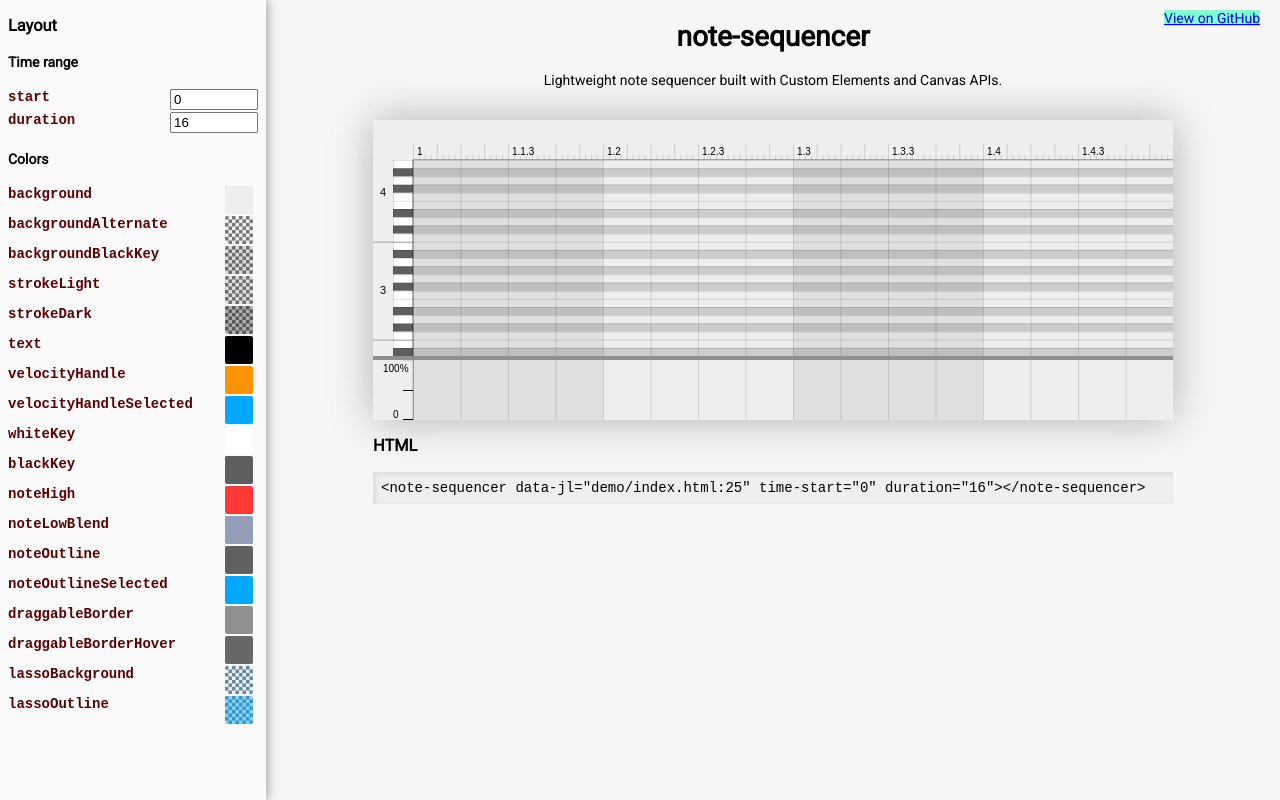
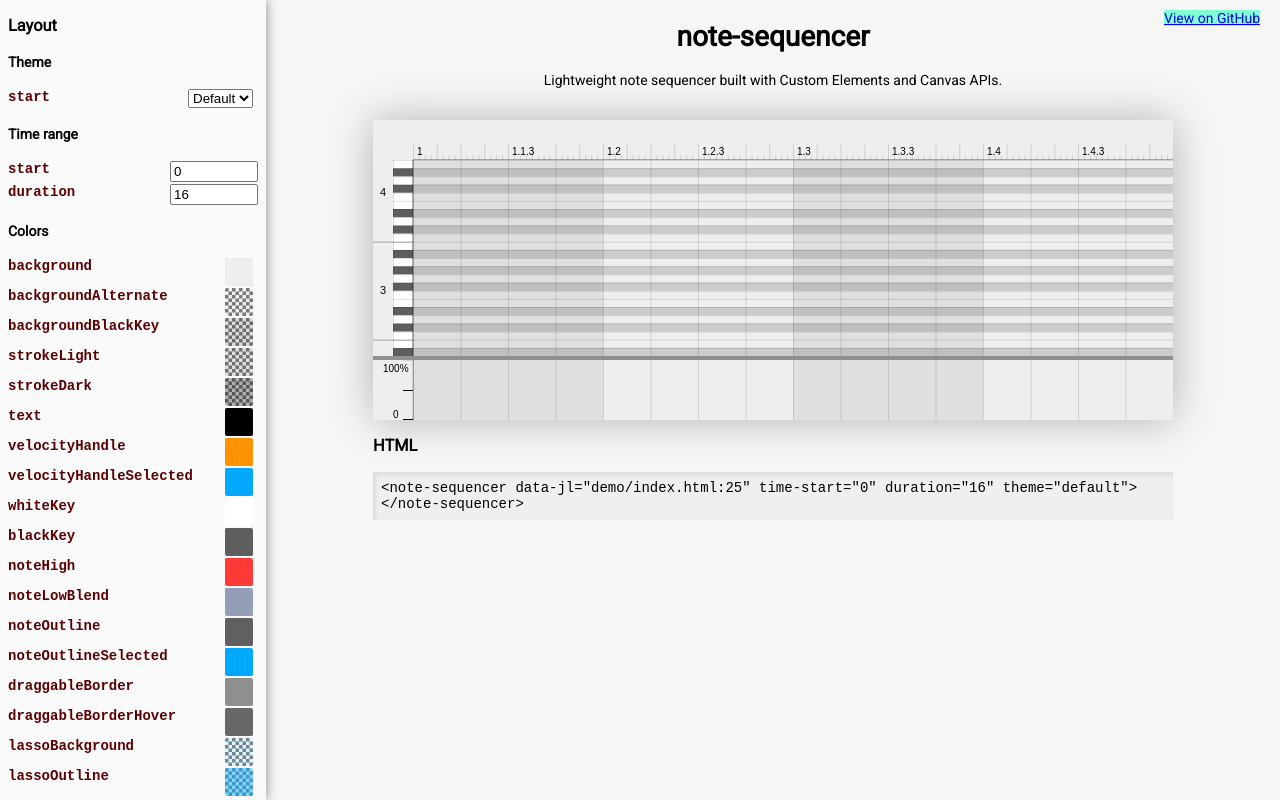
Before and after one commit to pckerneis/note-sequencer, a website built with webpack: page demo/index.html in a window 1280 px wide. Built offline with nearby package versions, Linux system fonts and the light colour scheme.

Commit message:
Add theme option in demo page

```diff
--- a/demo/index.html
+++ b/demo/index.html
@@ -32,6 +32,14 @@
       <div class="settings-panel">
 
         <h3>Layout</h3>
+        <h4>Theme</h4>
+        <div class="property-row">
+          <label title="" for="theme">start</label>
+          <select id="theme">
+            <option value="default">Default</option>
+            <option value="live">Live</option>
+          </select>
+        </div>
         <h4>Time range</h4>
         <div class="property-row">
           <label title="" for="time-start">start</label>
@@ -59,15 +67,18 @@
       const codeContainer = document.querySelector('#code');
       const timeStart = document.querySelector('#time-start');
       const duration = document.querySelector('#duration');
+      const theme = document.querySelector('#theme');
 
       timeStart.addEventListener('change', () => refreshComponent());
       duration.addEventListener('change', () => refreshComponent());
+      theme.addEventListener('change', () => refreshComponent());
 
       const noteSequencer = document.querySelector('note-sequencer');
 
       function refreshComponent() {
         noteSequencer.timeStart = Number(timeStart.value);
         noteSequencer.duration = Number(duration.value);
+        noteSequencer.theme = theme.options[theme.selectedIndex].value;
 
         codeContainer.innerText = noteSequencer.outerHTML;
       }
```
